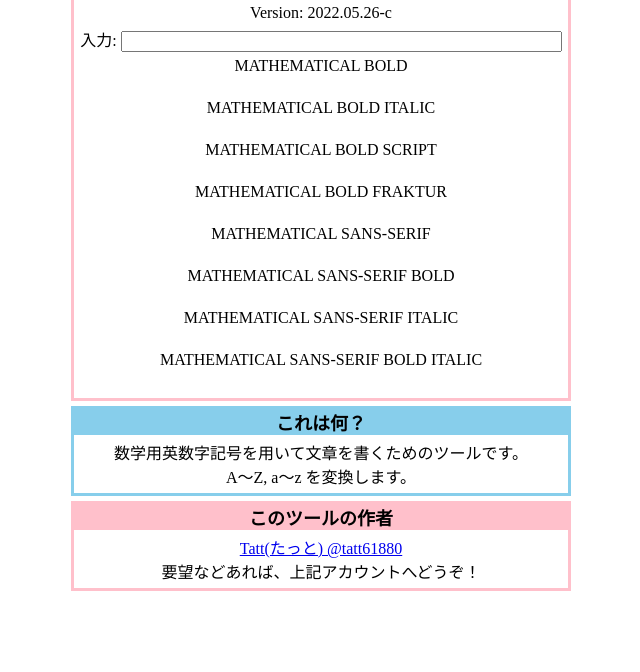
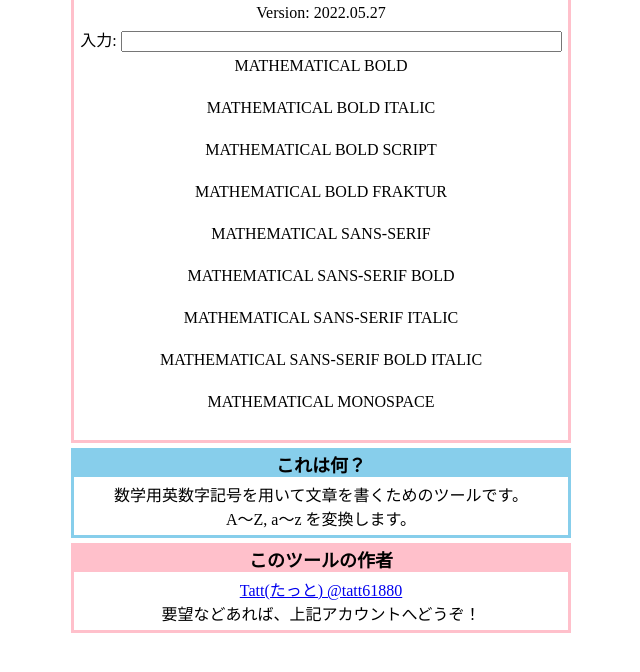
Before and after one commit to tatt61880/MathematicalStr, a website: page index.html in a window 1280 px wide. Shown: the part 30-702 px from the top of the page, without its empty margins (319-959 px from the left). Drawn offline with Linux system fonts and the light colour scheme.

Commit message:
Version: 2022.05.27

```diff
--- a/index.html
+++ b/index.html
@@ -9,7 +9,7 @@
 
   <link rel="stylesheet" href="./style.css?2022.05.26">
 
-  <script src="./js/main.js?2022.05.26-c"></script>
+  <script src="./js/main.js?2022.05.27"></script>
 </head>
 
 <body>
@@ -41,6 +41,8 @@
       <span id="result6">　</span><br>
       MATHEMATICAL SANS-SERIF BOLD ITALIC<br>
       <span id="result7">　</span><br>
+      MATHEMATICAL MONOSPACE<br>
+      <span id="result8">　</span><br>
     </div>
   </div>
 
--- a/js/main.js
+++ b/js/main.js
@@ -1,6 +1,6 @@
 (function() {
   'use strict';
-  const version = 'Version: 2022.05.26-c';
+  const version = 'Version: 2022.05.27';
 
   window.addEventListener('load', init, false);
 
@@ -15,6 +15,7 @@
     56788,
     56840,
     56892,
+    56944,
   ];
   let typeNum = codes.length;
 
```
